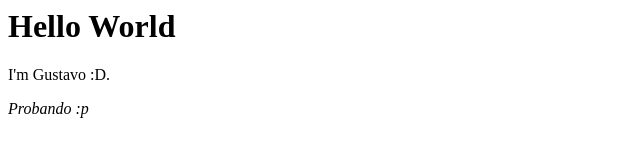
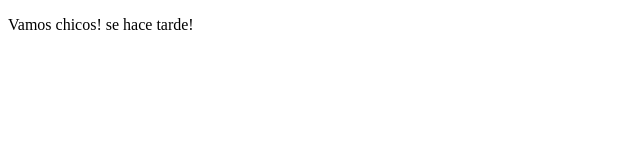
Before and after one commit to gustavo76016/gustavo76016.github.io, a plain HTML site: page index.html in a window 1280 px wide. Shown: the whole page, without its empty margins (0-640 px from the left). Drawn offline with Linux system fonts and the light colour scheme.

Commit message:
Vamos aprendiendorl

```diff
--- a/index.html
+++ b/index.html
@@ -1,8 +1,10 @@
-<!Gustavo!>
+<!DOCTYPE html>
 <html>
-<body>
-<h1>Hello World</h1>
-<p>I'm Gustavo :D.</p>
-<em>Probando :p</b>
-</body>
+	<head>
+	<title>Bieeeeen!</title>
+	</head>
+
+	<body>
+	<p>Vamos chicos! se hace tarde!</p>
+	</body>
 </html>
```
